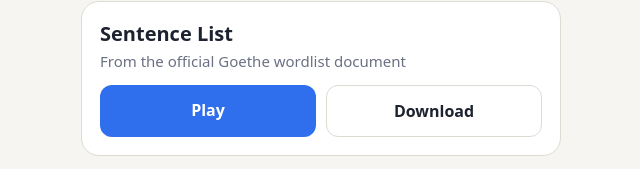
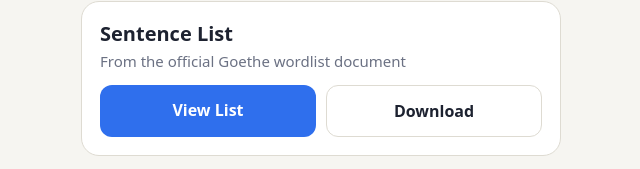
Before and after one commit to rameshb20/Practice-A1-German, a plain HTML site: page index.html in a window 1280 px wide. Shown: the part 308-477 px from the top of the page, 319-959 px from the left. Drawn offline with Linux system fonts and the light colour scheme.

Commit message:
Change 'Play' link text to 'View List'

```diff
--- a/index.html
+++ b/index.html
@@ -43,7 +43,7 @@ a.dl{border:1px solid var(--line);color:var(--text)}
     <h2>Sentence List</h2>
     <p>From the official Goethe wordlist document</p>
     <div class="row">
-      <a class="b play" href="goethe_a1_satzdatenbank.html">Play</a>
+      <a class="b play" href="goethe_a1_satzdatenbank.html">View List</a>
       <a class="b dl" href="goethe_a1_satzdatenbank.html" download="goethe_a1_satzdatenbank.html">Download</a>
     </div>
   </section>
```
